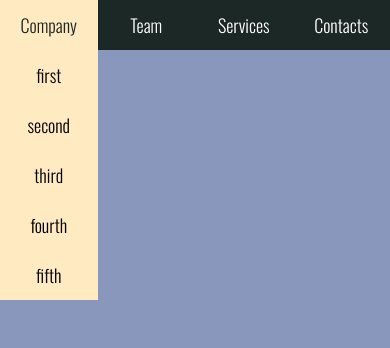
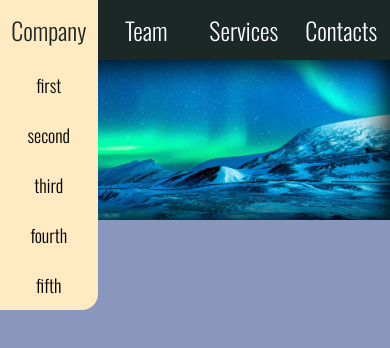
Before and after one commit to tkachas/company-full, a plain HTML site: page index.html in a window 390 px wide. Drawn offline with nearby package versions, Linux system fonts and the light colour scheme.

Commit message:
img added

```diff
--- a/index.html
+++ b/index.html
@@ -9,6 +9,20 @@
     <title>Document</title>
 </head>
 <body>
+    <div class="bg">
+
+    </div>
+    <div class="bg-image-container">
+        <!-- <img src="img/bg-image.jpeg" alt="bg" class="bg-image"> -->
+    </div>
+        <div class="navbar">
+            <div class="nav-option">
+                Company
+            </div>
+            <div class="nav-option">Team</div>
+            <div class="nav-option">Services</div>
+            <div class="nav-option">Contacts</div>
+        </div>
         <div class="move-down">
             <ul class="company-options" id="nav-text">
                 <li id="company">first</li>
@@ -39,19 +53,10 @@
                 <li id="contact">second</li>
             </ul>
         </div>
-    <div class="navbar">
-        <div class="nav-option">
-            Company
-        </div>
-        <div class="nav-option">Team</div>
-        <div class="nav-option">Services</div>
-        <div class="nav-option">Contacts</div>
-    </div>
-
-    <div class="bg-picture"></div>
 
 
     <!-- <script src="script/navbarSize.js"></script> -->
     <script src="script/optClick.js"></script>
+    <script src="script/imgMove.js"></script>
 </body>
 </html>
--- /dev/null
+++ b/script/imgMove.js
@@ -0,0 +1,21 @@
+let bgImg = document.querySelector('.bg-image-container');
+let pos = window.pageYOffset;
+let move = 80;
+
+window.addEventListener("scroll", () => {
+    if (window.pageYOffset % 5 == 0 && window.pageYOffset >= pos) {
+        if (move < 98) {
+            move += 3;
+        }
+        pos = window.pageYOffset;
+    } else if (window.pageYOffset % 10 == 0 && window.pageYOffset <= pos) {
+        if (move > 80) {
+            move -= 3;
+        } else {
+            move = 80;
+        }
+        pos = window.pageYOffset;
+    }
+    bgImg.style.backgroundPositionY = move + '%';
+    console.log('1 - ' + move);
+});
--- a/script/optClick.js
+++ b/script/optClick.js
@@ -14,7 +14,7 @@ let conLi = document.querySelectorAll('#contact');
 
 let li_bars = [comLi, teamLi, serLi, conLi];
 
-let picture = document.querySelector('.bg-picture');
+let picture = document.querySelector('.bg');
 // for (let i=0; i<li_bars.length;i++) {
 //     for (let j=0; j<li_bars[i].length; j++) {
 //         li_bars[i][j].style.height = '50' + 'px';
@@ -36,6 +36,27 @@ let picture = document.querySelector('.bg-picture');
 
 for (let i = 0; i < moveDown.length; i++) {
     moveDown[i].style.left = (25*i) + '%';
+    if (moveDown[i].style.left == "0%") {
+        moveDown[i].style.borderBottomRightRadius = "1em";
+            for (let j=0; j<li_bars[i].length; j++) {
+                li_bars[i][li_bars[i].length - 1].style.borderBottomRightRadius = '1em';
+            }
+    }
+    if (moveDown[i].style.left == "25%" || moveDown[i].style.left == "50%") {
+        moveDown[i].style.borderBottomRightRadius = "1em";
+        moveDown[i].style.borderBottomLeftRadius = "1em";
+        for (let j=0; j<li_bars[i].length; j++) {
+            li_bars[i][li_bars[i].length - 1].style.borderBottomRightRadius = '1em';
+            li_bars[i][li_bars[i].length - 1].style.borderBottomLeftRadius = '1em';
+        }
+    }
+    if (moveDown[i].style.left == "75%") {
+        moveDown[i].style.borderBottomLeftRadius = "1em";
+        for (let j=0; j<li_bars[i].length; j++) {
+            li_bars[i][li_bars[i].length - 1].style.borderBottomLeftRadius = '1em';
+        }
+
+    }
 }
 
 
@@ -82,7 +103,6 @@ for (let i = 0; i < optionMenu.length; i++) {
             // li_bars[i][j].style.height = (100 / li_bars[i].length) + '%';
             }
         });
-
         optionMenu[i].classList.remove('clicked');
         moveDown[i].style.height = 0 + 'px';
         navText[i].style.opacity = 0;
--- a/style/style.css
+++ b/style/style.css
@@ -30,9 +30,10 @@
 }
 
 
-.bg-picture {
+.bg {
     width: 100%;
-    height: 100%;
+    height: 200%;
+    position: absolute;
     background-color: #8A97BC;
 }
 
@@ -65,12 +66,13 @@
                 align-items: center;
         -webkit-transition: 0.5s ease;
         -o-transition: 0.5s ease;
-        transition: 0.5s ease;
+        transition: 1s ease;
     }
     .nav-option.clicked {
         background-color: #FFEAC2;
         color: #1C2826;
         width: 25%;
+        transition: 0.5s ease;
     }
     .move-down {
         width: 25%;
@@ -97,6 +99,7 @@
         font-size: x-large;
         height: 100%;
         width: 100%;
+        /* position: absolute; */
     }
     ul#nav-text li {
         text-align: center;
@@ -136,6 +139,24 @@
     .contact-options {
         opacity: 0;
     }
+    .bg-image-container {
+        position: absolute;
+        top: 75px;
+        width: 100%;
+        height: 30em;
+        background-image: url("../img/bg-image.jpeg");
+        background-size: cover;
+        background-position-y: 80%;
+        transition: 0.5s ease;
+        box-shadow: inset 0 0 30px 5px #000;
+    }
+    /* .bg-image {
+        object-fit:cover;
+        position: absolute;
+        top: 75px;
+        width: 100%;
+        height: 30em;
+    } */
 
 }
 
@@ -147,7 +168,7 @@
         display: -webkit-box;
         display: -ms-flexbox;
         display: flex;
-        height: 50px;
+        height: 60px;
         -ms-flex-pack: distribute;
             justify-content: space-around;
         -webkit-box-align: center;
@@ -156,7 +177,7 @@
     }
 
     .nav-option {
-        font-size: large;
+        font-size: x-large;
         display: -webkit-box;
         display: -ms-flexbox;
         display: flex;
@@ -186,7 +207,7 @@
         -webkit-transition: 0.3s ease;
         -o-transition: 0.3s ease;
         transition: 0.3s ease;
-        top: 50px;
+        top: 60px;
         display: -webkit-box;
         display: -ms-flexbox;
         display: flex;
@@ -242,5 +263,16 @@
     .contact-options {
         opacity: 0;
     }
+    .bg-image-container {
+        position: absolute;
+        top: 60px;
+        width: 100%;
+        height: 10em;
+        background-image: url("../img/bg-image.jpeg");
+        background-size: cover;
+        background-position-y: 80%;
+        transition: 0.5s ease;
+        box-shadow: inset 0 0 30px 5px #000;
+    }
 
 }
```
Also changed, not shown: script/navbarSize.js (+0 -17 lines), img/bg-image.jpeg (added). Lines whose indentation alone changed are shown as unchanged.
